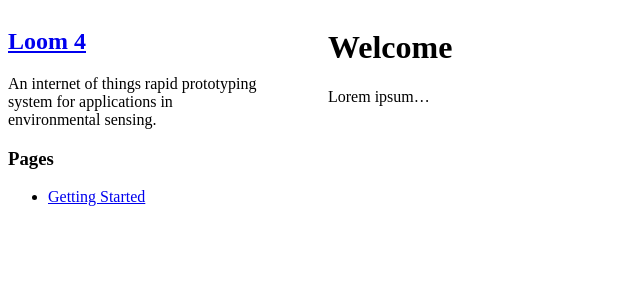
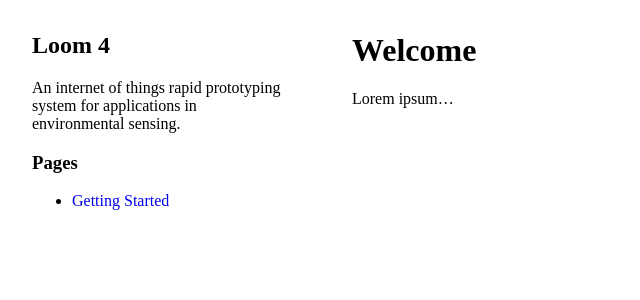
Before and after one commit to loom-capstone/loom-capstone.github.io, a Jekyll site: the page built from index.md, in a window 1280 px wide. Shown: the top 300 px of the page, without its empty margins (0-640 px from the left). Built offline with Jekyll 4.4.1, drawn with Linux system fonts in a browser that asks for light colours; our own code applies the rules of GitHub Pages for plain Markdown files.

Commit message:
updated style, config, and getting started page

```diff
--- a/Gemfile
+++ b/Gemfile
@@ -1,7 +1,10 @@
 source "https://rubygems.org"
 
+gem 'faraday-retry'
 gem "github-pages", group: :jekyll_plugins
 group :jekyll_plugins do
+  gem 'jekyll-default-layout'
+  gem 'jekyll-titles-from-headings'
 end
 
 # Windows and JRuby does not include zoneinfo files, so bundle the tzinfo-data gem
--- a/_config.yml
+++ b/_config.yml
@@ -5,9 +5,6 @@ exclude:
   - Gemfile
   - Gemfile.lock
   - vendor
-defaults:
-  - scope:
-      path: "pages"
-    values:
-      layout: default
-      permalink: /:basename/
+plugins:
+  - jekyll-default-layout
+  - jekyll-titles-from-headings
--- a/style.css
+++ b/style.css
@@ -1,13 +1,28 @@
 body {
     display: flex;
-    flex-wrap: wrap;
-    gap: 4rem;
+    margin: 2rem;
     /* https://systemfontstack.com */
     font-family: Iowan Old Style, Apple Garamond, Baskerville, Times New Roman, Droid Serif, Times, Source Serif Pro, serif, Apple Color Emoji, Segoe UI Emoji, Segoe UI Symbol;
 }
 
 header {
-    width: 16rem;
+    flex: 0 0 16rem;
+}
+
+header h2 {
+    margin-top: 0;
+}
+
+header h2 a {
+    color: black;
+}
+
+header a {
+    text-decoration: none;
+}
+
+header a:hover {
+    text-decoration: underline;
 }
 
 nav a.active {
@@ -15,5 +30,41 @@ nav a.active {
 }
 
 main {
-    width: 52ch;
+    padding: 0 4rem;
 }
+
+main a:hover {
+    text-decoration: none;
+}
+
+main h1 {
+    margin-top: 0;
+}
+
+main h2 {
+    margin-top: 3rem;
+}
+
+main h3 {
+    margin-top: 2rem;
+}
+
+dt {
+    font-size: 1.2rem;
+    font-style: italic;
+    margin: 16px 0 4px 0;
+}
+
+code {
+    font-family: "liberation mono","bitstream vera mono","dejavu mono",monospace;
+    font-size: 0.8rem;
+}
+
+pre.highlight {
+    background-color: #F5F5F5;
+    border-radius: 0.5rem;
+    padding: 0.5rem;
+    page-break-inside: avoid;
+    white-space: pre-wrap;
+    word-wrap: break-word;
+}
```
Also changed, not shown: getting-started.md (added, +59 -0 lines), index.md (added, +3 -0 lines), pages/getting-started.md (deleted, +0 -8 lines), pages/index.md (deleted, +0 -9 lines), Gemfile.lock, README.md.
